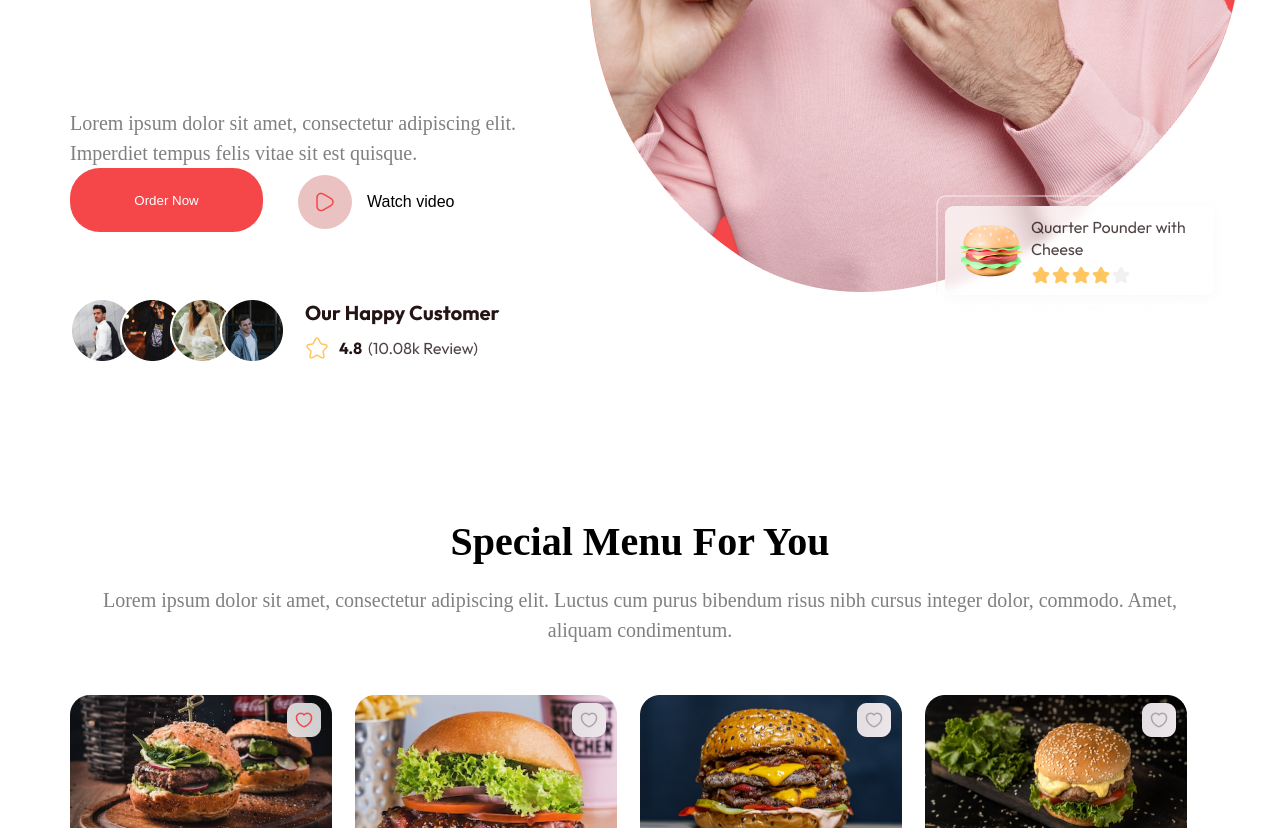
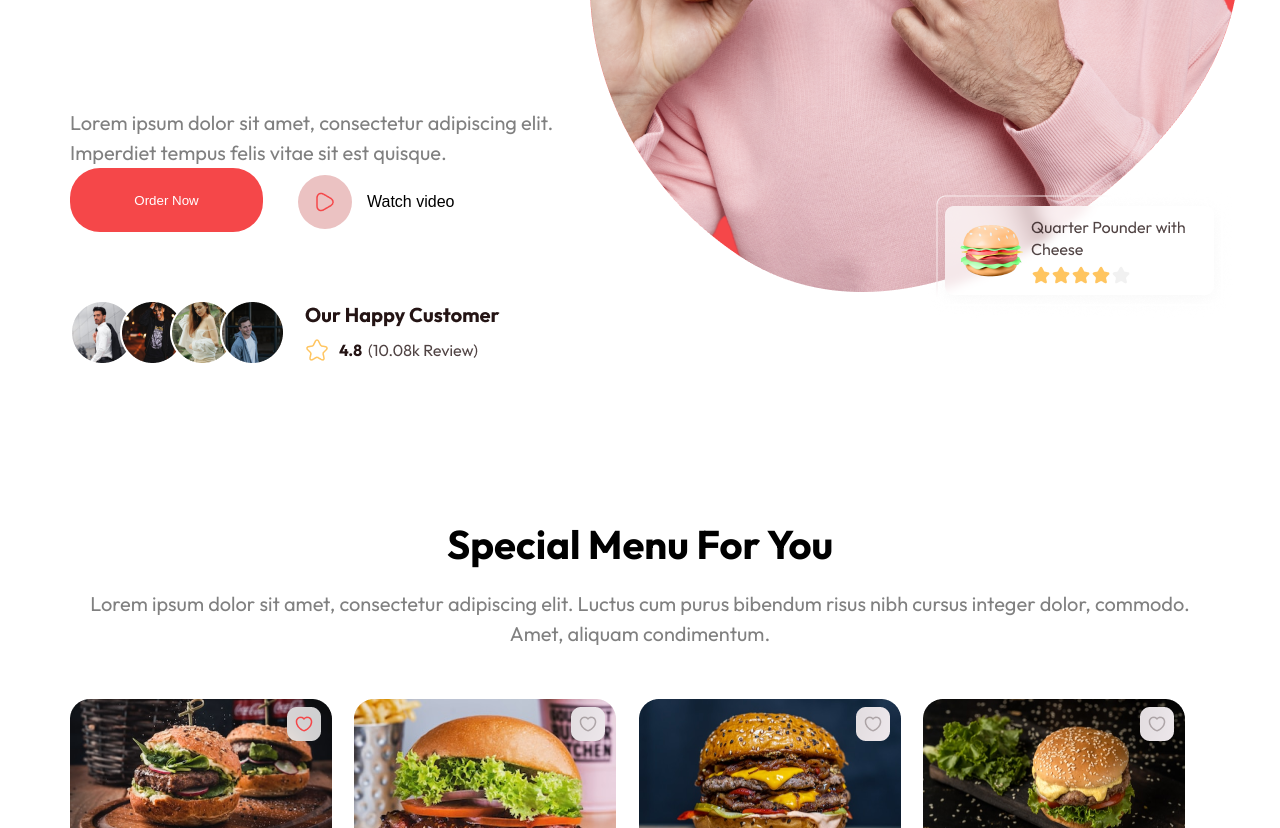
Before and after one commit to javohir-site-developer/test1, a plain HTML site: page index.html in a window 1280 px wide. Shown: the part 546-1374 px from the top of the page. Drawn offline with Linux system fonts and the light colour scheme.

Commit message:
¨javohirniki¨

```diff
--- a/index.html
+++ b/index.html
@@ -3,6 +3,12 @@
   <head>
     <meta charset="UTF-8" />
     <meta name="viewport" content="width=device-width, initial-scale=1.0" />
+    <link rel="preconnect" href="https://fonts.googleapis.com" />
+    <link rel="preconnect" href="https://fonts.gstatic.com" crossorigin />
+    <link
+      href="https://fonts.googleapis.com/css2?family=Outfit:wght@100..900&display=swap"
+      rel="stylesheet"
+    />
     <link rel="stylesheet" href="./style.css" />
     <title>Document</title>
   </head>
--- a/style.scss
+++ b/style.scss
@@ -2,6 +2,7 @@ body {
   margin: 0;
   padding: 0;
   box-sizing: border-box;
+  font-family: "Outfit", sans-serif;
 }
 
 .container {
```
Also changed, not shown: style.css, 1 other file.
